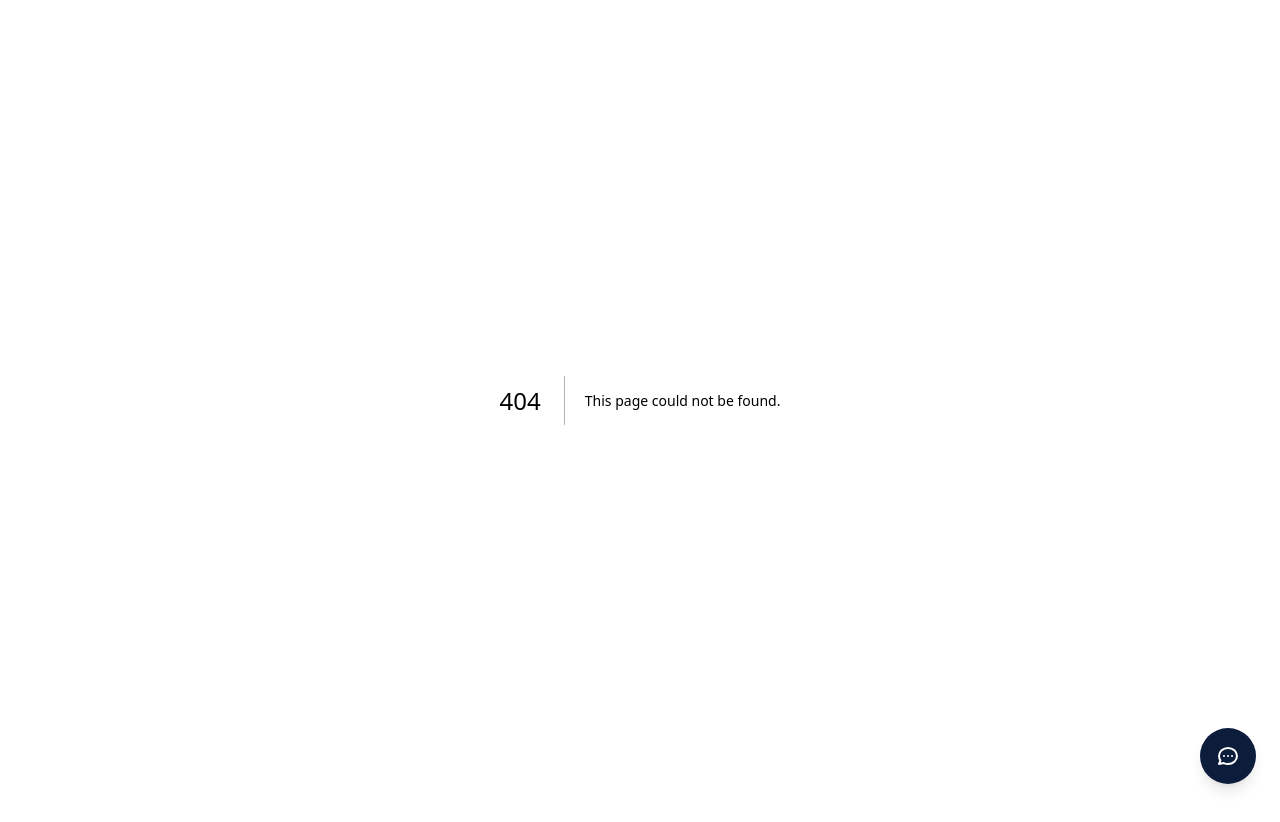
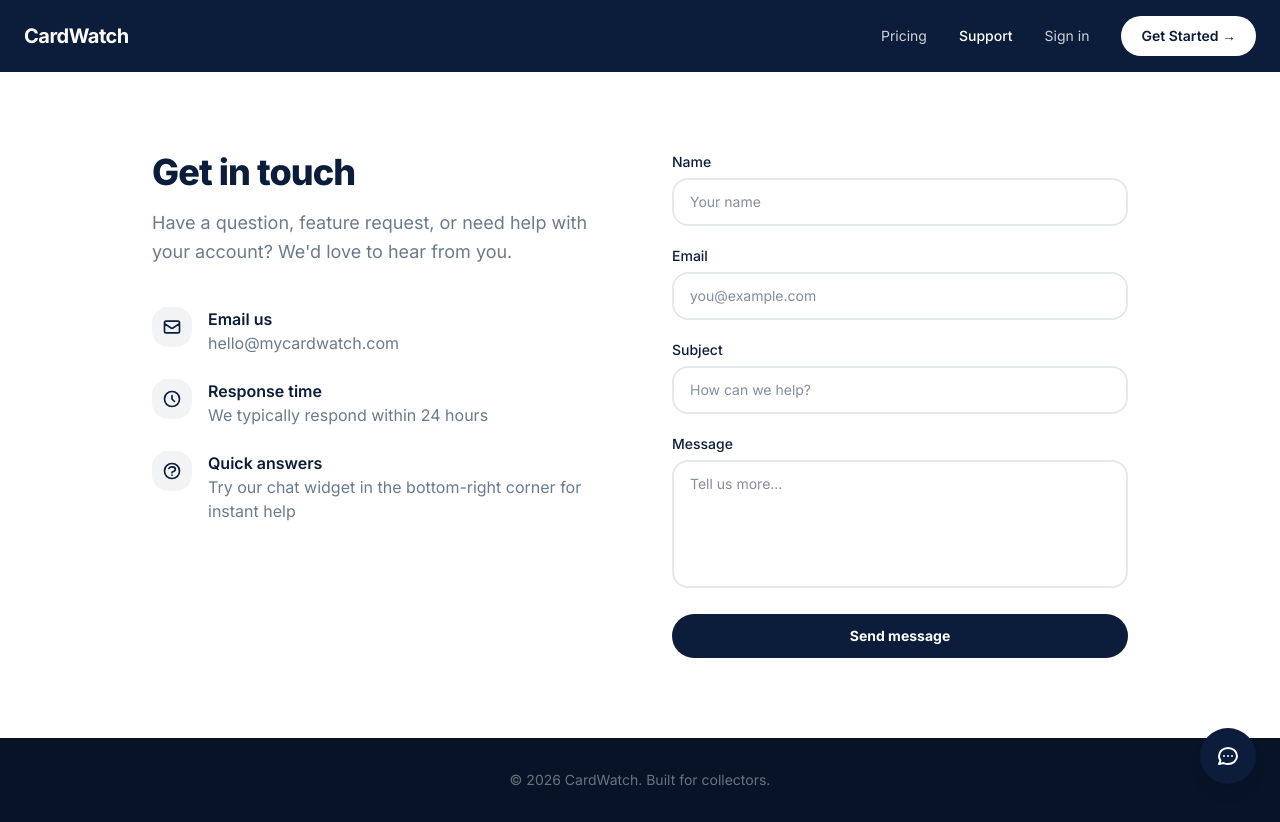
Before and after one commit to piercepaulemail-cyber/cardwatch, a Next.js app: page /contact in a window 1280 px wide. Before the commit this address had no page. Before the commit the page ends 800 px from the top, so only its background shows below. Built offline with nearby package versions, Linux system fonts and the light colour scheme.

Commit message:
Add contact/support page with form

```diff
--- /dev/null
+++ b/src/app/contact/page.tsx
@@ -0,0 +1,173 @@
+"use client";
+
+import { useState } from "react";
+import Link from "next/link";
+
+export default function ContactPage() {
+  const [name, setName] = useState("");
+  const [email, setEmail] = useState("");
+  const [subject, setSubject] = useState("");
+  const [message, setMessage] = useState("");
+  const [sent, setSent] = useState(false);
+
+  function handleSubmit(e: React.FormEvent) {
+    e.preventDefault();
+    const mailto = `mailto:hello@mycardwatch.com?subject=${encodeURIComponent(subject || "CardWatch Support")}&body=${encodeURIComponent(`Name: ${name}\nEmail: ${email}\n\n${message}`)}`;
+    window.location.href = mailto;
+    setSent(true);
+  }
+
+  return (
+    <div className="min-h-screen bg-white">
+      {/* Nav */}
+      <nav className="bg-navy px-6 py-4 flex justify-between items-center">
+        <Link href="/" className="text-xl font-bold text-white tracking-tight">
+          CardWatch
+        </Link>
+        <div className="hidden md:flex items-center gap-8 text-sm text-white/80">
+          <Link href="/pricing" className="hover:text-white transition">
+            Pricing
+          </Link>
+          <Link href="/contact" className="text-white font-medium">
+            Support
+          </Link>
+          <Link href="/login" className="hover:text-white transition">
+            Sign in
+          </Link>
+          <Link
+            href="/pricing"
+            className="bg-white text-navy font-semibold px-5 py-2.5 rounded-full hover:bg-silver-light transition"
+          >
+            Get Started &rarr;
+          </Link>
+        </div>
+      </nav>
+
+      <div className="max-w-5xl mx-auto px-6 py-20">
+        <div className="grid md:grid-cols-2 gap-16">
+          {/* Left: Info */}
+          <div>
+            <h1 className="text-4xl font-extrabold text-navy tracking-tight mb-4">
+              Get in touch
+            </h1>
+            <p className="text-lg text-muted-foreground leading-relaxed mb-10">
+              Have a question, feature request, or need help with your account?
+              We&apos;d love to hear from you.
+            </p>
+
+            <div className="space-y-6">
+              <div className="flex items-start gap-4">
+                <div className="w-10 h-10 bg-navy/5 rounded-xl flex items-center justify-center shrink-0">
+                  <svg className="w-5 h-5 text-navy" fill="none" stroke="currentColor" viewBox="0 0 24 24"><path strokeLinecap="round" strokeLinejoin="round" strokeWidth={2} d="M3 8l7.89 5.26a2 2 0 002.22 0L21 8M5 19h14a2 2 0 002-2V7a2 2 0 00-2-2H5a2 2 0 00-2 2v10a2 2 0 002 2z" /></svg>
+                </div>
+                <div>
+                  <p className="font-semibold text-navy">Email us</p>
+                  <a href="mailto:hello@mycardwatch.com" className="text-muted-foreground hover:text-navy transition">
+                    hello@mycardwatch.com
+                  </a>
+                </div>
+              </div>
+
+              <div className="flex items-start gap-4">
+                <div className="w-10 h-10 bg-navy/5 rounded-xl flex items-center justify-center shrink-0">
+                  <svg className="w-5 h-5 text-navy" fill="none" stroke="currentColor" viewBox="0 0 24 24"><path strokeLinecap="round" strokeLinejoin="round" strokeWidth={2} d="M12 8v4l3 3m6-3a9 9 0 11-18 0 9 9 0 0118 0z" /></svg>
+                </div>
+                <div>
+                  <p className="font-semibold text-navy">Response time</p>
+                  <p className="text-muted-foreground">We typically respond within 24 hours</p>
+                </div>
+              </div>
+
+              <div className="flex items-start gap-4">
+                <div className="w-10 h-10 bg-navy/5 rounded-xl flex items-center justify-center shrink-0">
+                  <svg className="w-5 h-5 text-navy" fill="none" stroke="currentColor" viewBox="0 0 24 24"><path strokeLinecap="round" strokeLinejoin="round" strokeWidth={2} d="M8.228 9c.549-1.165 2.03-2 3.772-2 2.21 0 4 1.343 4 3 0 1.4-1.278 2.575-3.006 2.907-.542.104-.994.54-.994 1.093m0 3h.01M21 12a9 9 0 11-18 0 9 9 0 0118 0z" /></svg>
+                </div>
+                <div>
+                  <p className="font-semibold text-navy">Quick answers</p>
+                  <p className="text-muted-foreground">Try our chat widget in the bottom-right corner for instant help</p>
+                </div>
+              </div>
+            </div>
+          </div>
+
+          {/* Right: Form */}
+          <div>
+            {sent ? (
+              <div className="bg-green-50 border border-green-100 rounded-2xl p-8 text-center">
+                <div className="w-14 h-14 bg-green-100 rounded-full flex items-center justify-center mx-auto mb-4">
+                  <svg className="w-7 h-7 text-green-600" fill="none" stroke="currentColor" viewBox="0 0 24 24"><path strokeLinecap="round" strokeLinejoin="round" strokeWidth={2} d="M5 13l4 4L19 7" /></svg>
+                </div>
+                <h3 className="text-lg font-bold text-green-900 mb-2">Message ready!</h3>
+                <p className="text-sm text-green-700 mb-4">
+                  Your email app should have opened with the message pre-filled. Just hit send!
+                </p>
+                <button
+                  onClick={() => setSent(false)}
+                  className="text-sm font-semibold text-green-700 hover:underline"
+                >
+                  Send another message
+                </button>
+              </div>
+            ) : (
+              <form onSubmit={handleSubmit} className="space-y-5">
+                <div>
+                  <label className="text-sm font-medium text-navy block mb-1.5">Name</label>
+                  <input
+                    value={name}
+                    onChange={(e) => setName(e.target.value)}
+                    placeholder="Your name"
+                    required
+                    className="w-full px-4 py-3 rounded-xl border-2 border-border text-sm focus:border-navy focus:outline-none transition"
+                  />
+                </div>
+                <div>
+                  <label className="text-sm font-medium text-navy block mb-1.5">Email</label>
+                  <input
+                    type="email"
+                    value={email}
+                    onChange={(e) => setEmail(e.target.value)}
+                    placeholder="you@example.com"
+                    required
+                    className="w-full px-4 py-3 rounded-xl border-2 border-border text-sm focus:border-navy focus:outline-none transition"
+                  />
+                </div>
+                <div>
+                  <label className="text-sm font-medium text-navy block mb-1.5">Subject</label>
+                  <input
+                    value={subject}
+                    onChange={(e) => setSubject(e.target.value)}
+                    placeholder="How can we help?"
+                    className="w-full px-4 py-3 rounded-xl border-2 border-border text-sm focus:border-navy focus:outline-none transition"
+                  />
+                </div>
+                <div>
+                  <label className="text-sm font-medium text-navy block mb-1.5">Message</label>
+                  <textarea
+                    value={message}
+                    onChange={(e) => setMessage(e.target.value)}
+                    placeholder="Tell us more..."
+                    rows={5}
+                    required
+                    className="w-full px-4 py-3 rounded-xl border-2 border-border text-sm focus:border-navy focus:outline-none transition resize-none"
+                  />
+                </div>
+                <button
+                  type="submit"
+                  className="w-full bg-navy text-white font-bold py-3 rounded-full hover:bg-navy-light transition text-sm"
+                >
+                  Send message
+                </button>
+              </form>
+            )}
+          </div>
+        </div>
+      </div>
+
+      <footer className="bg-navy-dark py-8 text-center">
+        <p className="text-white/40 text-sm">
+          &copy; 2026 CardWatch. Built for collectors.
+        </p>
+      </footer>
+    </div>
+  );
+}
--- a/src/app/page.tsx
+++ b/src/app/page.tsx
@@ -12,9 +12,9 @@ export default function Home() {
           <Link href="/pricing" className="hover:text-white transition">
             Pricing
           </Link>
-          <a href="mailto:hello@mycardwatch.com" className="hover:text-white transition">
+          <Link href="/contact" className="hover:text-white transition">
             Support
-          </a>
+          </Link>
           <Link href="/login" className="hover:text-white transition">
             Sign in
           </Link>
```
